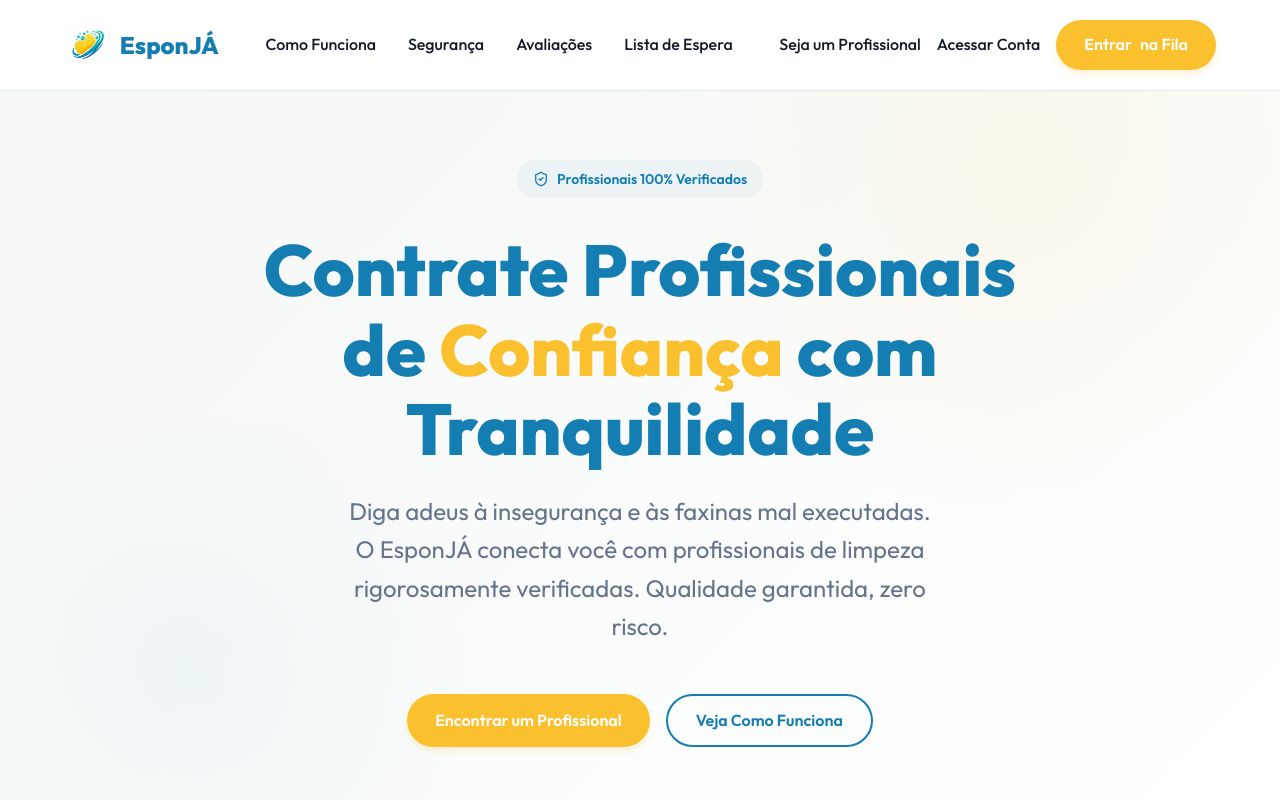
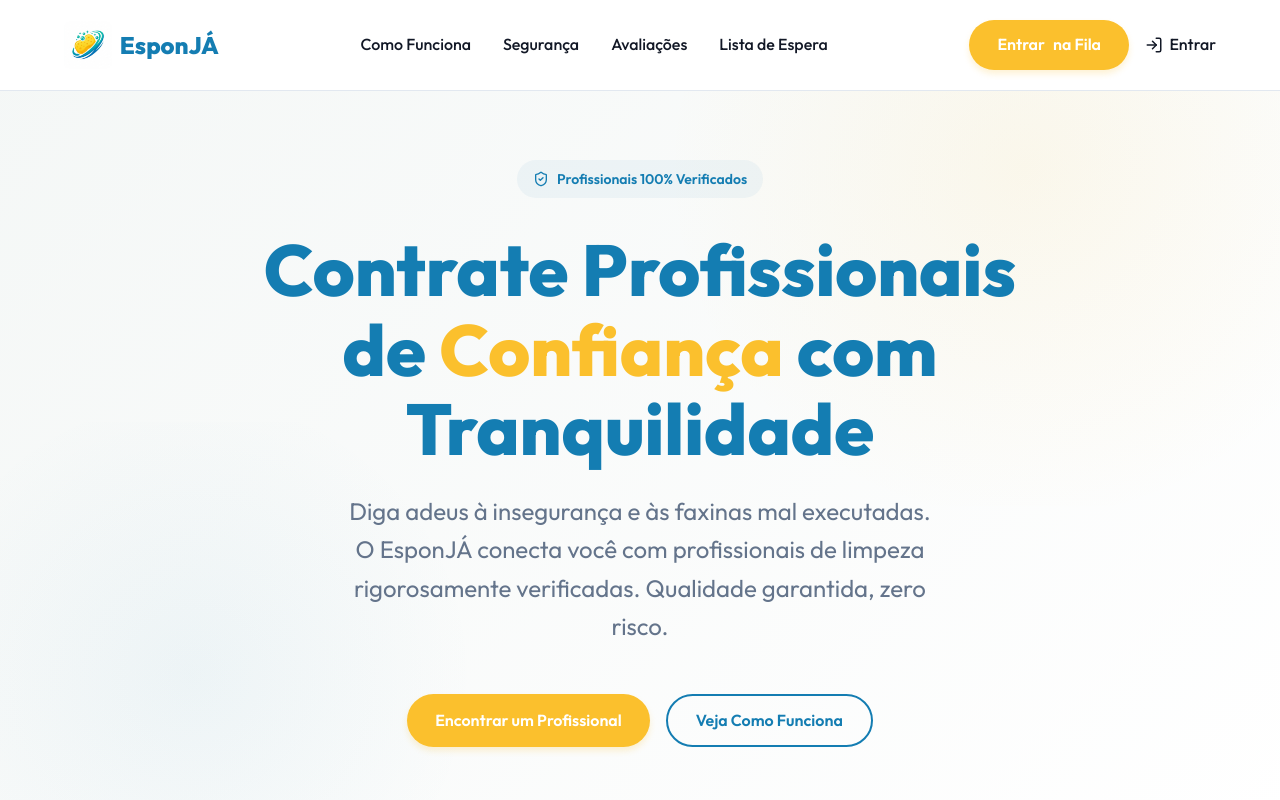
Before and after one commit to EsponJA-Startup/EsponJA, a React (Vite) app in the folder client/: page / in a window 1280 px wide. Shown: the top 800 px of the page. Built offline with nearby package versions, Linux system fonts and the light colour scheme.

Commit message:
Editing navbar buttons

```diff
--- a/client/src/components/Navbar.jsx
+++ b/client/src/components/Navbar.jsx
@@ -1,5 +1,5 @@
 import React, { useState, useEffect } from 'react';
-import { Menu, X, Home } from 'lucide-react';
+import { Menu, X, Home, LogIn } from 'lucide-react';
 import { Link, useLocation } from 'react-router-dom';
 import api from '../services/api';
 import './Navbar.css';
@@ -75,9 +75,10 @@ export default function Navbar() {
             </>
           ) : (
             <>
-              <Link to="/register?type=provider" className="nav-link hide-mobile">Seja um Profissional</Link>
-              <Link to="/login" className="nav-link hide-mobile">Acessar Conta</Link>
-              <a href="#cta" className="btn btn-primary">Entrar<span className="hide-mobile"> na Fila</span></a>
+              <a href="/#cta" className="btn btn-primary">Entrar<span className="hide-mobile"> na Fila</span></a>
+              <Link to="/login" className="nav-link hide-mobile" style={{ display: 'flex', alignItems: 'center', gap: '0.4rem' }}>
+                <LogIn size={18} /> Entrar
+              </Link>
             </>
           )}
 
```
Also changed, not shown: 1 other file (tests, documents, lock files or other folders).
